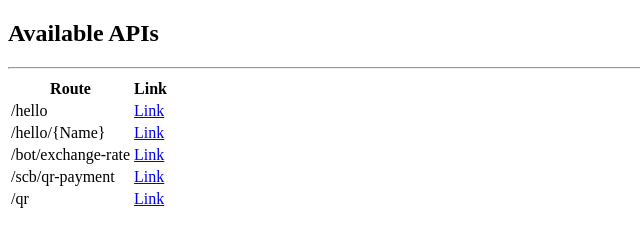
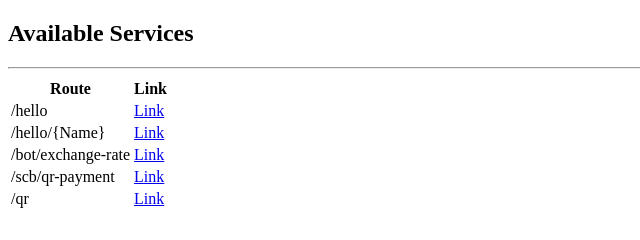
Before and after one commit to gamechai/OpenAPI, a website: page public/index.html in a window 1280 px wide. Shown: the full height of the page, 0-640 px from the left. Drawn offline with Linux system fonts and the light colour scheme.

Commit message:
Update index.html

```diff
--- a/public/index.html
+++ b/public/index.html
@@ -9,7 +9,7 @@
 <body>
 
     <main>
-        <h2>Available APIs</h2>
+        <h2>Available Services</h2>
         <hr>
         <table>
             <thead>
```
